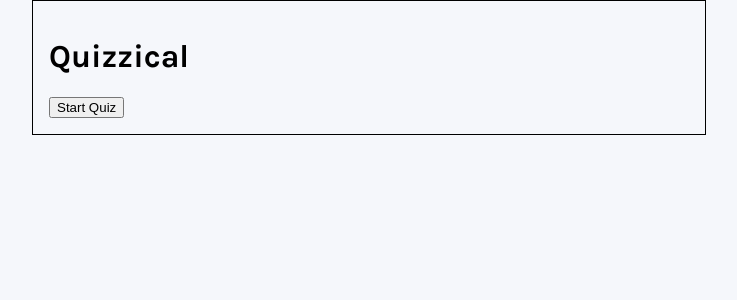
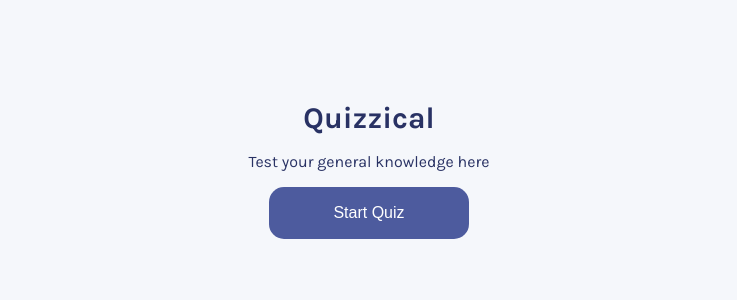
Before and after one commit to kevin120202/quizzical, a React (Vite) app: page / in a window 1280 px wide. Shown: the top 300 px of the page, without its empty margins (271-1008 px from the left). Built offline with nearby package versions, Linux system fonts and the light colour scheme.

Commit message:
added styling

```diff
--- a/src/App.css
+++ b/src/App.css
@@ -5,9 +5,90 @@ body {
     box-sizing: border-box;
 }
 
+h1 {
+    font-size: 30px;
+    color: #293264;
+    margin: 0;
+}
+
+h2 {
+    font-weight: 400;
+    font-size: 1rem;
+    color: #293264;
+    margin: 0;
+}
+
+p {
+    color: #293264;
+    font-size: 20px;
+    font-weight: 700;
+}
+
 main {
-    border: 1px solid black;
-    width: 50%;
-    margin: 0 auto;
-    padding: 1em;
+    /* border: 1px solid black; */
+    display: flex;
+    justify-content: center;
 }
+
+.first-page-content {
+    display: flex;
+    flex-direction: column;
+    align-items: center;
+    margin-top: 100px;
+    gap: 1em;
+}
+
+.answers-container {
+    display: inline-flex;
+
+}
+
+.question-container {
+    padding: 1em 0;
+    border-bottom: 1px solid #DBDEF0;
+}
+
+.radio-input {
+    display: none;
+}
+
+.radio-label {
+    border: 1px solid #4D5B9E;
+    padding: 8px 14px;
+    border-radius: 8px;
+    cursor: pointer;
+    margin-right: 1em;
+}
+
+.radio-input:checked+.radio-label {
+    background-color: #D6DBF5;
+}
+
+form {
+    display: flex;
+    flex-direction: column;
+    justify-content: center;
+}
+
+.start-quiz-btn,
+.check-answers-btn {
+    background-color: #4D5B9E;
+    width: 200px;
+    height: 52px;
+    border-radius: 15px;
+    border: none;
+    color: white;
+    font-size: 1rem;
+    font-weight: 500;
+    cursor: pointer;
+}
+
+.check-answers-btn {
+    align-self: center;
+    margin-top: 2em;
+}
+
+.score-text {
+    align-self: center;
+    font-size: 20px;
+}
--- a/src/App.jsx
+++ b/src/App.jsx
@@ -3,7 +3,7 @@ import './App.css'
 import Quiz from './components/Quiz'
 
 function App() {
-    const [StartQuiz, setStartQuiz] = useState(false)
+    const [startQuiz, setStartQuiz] = useState(false)
 
     function handleStartQuizBtn() {
         setStartQuiz(prev => !prev)
@@ -11,10 +11,11 @@ function App() {
 
     return (
         <main>
-            {StartQuiz ? <Quiz /> :
-                <div>
+            {startQuiz ? <Quiz /> :
+                <div className='first-page-content'>
                     <h1>Quizzical</h1>
-                    <button onClick={handleStartQuizBtn}>Start Quiz</button>
+                    <h2>Test your general knowledge here</h2>
+                    <button onClick={handleStartQuizBtn} className='start-quiz-btn'>Start Quiz</button>
                 </div>
             }
         </main>
--- a/src/components/Question.jsx
+++ b/src/components/Question.jsx
@@ -2,21 +2,37 @@ import React from "react";
 import { decode } from 'html-entities';
 
 export default function Question(props) {
-
     return (
-        <div>
-            <p>{decode(props.question.question, { level: 'html5' })}</p>
-            {props.question.randomAnswers.map((answer, index) => (
-                <div key={index}>
+        <div className="question-container">
+            <p>{decode(props.question.question)}</p>
+            {props.question.randomAnswers.map((answer, i) => (
+                <div key={i} className="answers-container">
                     <input
+                        className="radio-input"
                         type="radio"
-                        id={`${props.question.id}-${index}`}
+                        id={`${props.question.id}-${i}`}
                         name={props.question.id}
                         value={answer}
                         checked={props.question.chosenAnswer === answer}
                         onChange={() => props.handleAnswerChange(props.question.id, answer)}
+                        disabled={props.isCheckedAnswers}
                     />
-                    <label htmlFor={`${props.question.id}-${index}`}>{decode(answer, { level: "html5" })}</label>
+                    <label
+                        className="radio-label"
+                        htmlFor={`${props.question.id}-${i}`}
+                        style={{
+                            backgroundColor: props.isCheckedAnswers
+                                ? answer === props.question.correctAnswer
+                                    ? props.question.chosenAnswer === props.question.correctAnswer
+                                        ? "#94D7A2" // Green if correct answer was chosen
+                                        : "#D6DBF5" // Highlight correct answer if chosen answer was wrong
+                                    : props.question.chosenAnswer === answer
+                                        ? "#F8D7DA" // Red if wrong answer was chosen
+                                        : "none"
+                                : "none"
+                        }}>
+                        {decode(answer)}
+                    </label>
                 </div>
             ))}
         </div>
--- a/src/components/Quiz.jsx
+++ b/src/components/Quiz.jsx
@@ -3,28 +3,25 @@ import { v4 as uuidv4 } from 'uuid';
 import Question from "./Question";
 
 export default function Quiz() {
-    const [quizQuestions, setQuizQuestions] = useState([])
+    const [quizQuestionsData, setQuizQuestionsData] = useState([])
     const [score, setScore] = useState(0)
-    const [isLoading, setIsLoading] = useState(false)
     const [isCheckedAnswers, setIsCheckedAnswers] = useState(false)
 
     useEffect(() => {
+        fetchQuestions()
+    }, [])
+
     const fetchQuestions = async () => {
         const res = await fetch("https://opentdb.com/api.php?amount=5&category=21&difficulty=medium&type=multiple")
         const data = await res.json()
-
-            setQuizQuestions(data.results.map(result => ({
+        setQuizQuestionsData(data.results.map(result => ({
             question: result.question,
             correctAnswer: result.correct_answer,
             randomAnswers: getRandomAnswersArray([...result.incorrect_answers], result.correct_answer),
             id: uuidv4(),
             chosenAnswer: "none",
         })))
-            setScore(0)
-            setIsLoading(false)
     }
-        fetchQuestions()
-    }, [])
 
     const getRandomAnswersArray = (array, item) => {
         const randomIndex = Math.floor(Math.random() * (array.length + 1))
@@ -32,45 +29,46 @@ export default function Quiz() {
         return array
     }
 
+    console.log(quizQuestionsData);
+
     const handleAnswerChange = (id, answer) => {
-        if (!isCheckedAnswers) {
-            setQuizQuestions(prevQuestion => {
+        setQuizQuestionsData(prevQuestion => {
             return prevQuestion.map(question =>
                 question.id === id ? { ...question, chosenAnswer: answer } : question
             )
         })
     }
-    }
 
     const handleSubmit = (e) => {
         e.preventDefault()
-        let newScore = 0
-        quizQuestions.forEach(question => {
+        setIsCheckedAnswers(prev => !prev)
+        let score = 0
+        quizQuestionsData.map(question => {
             if (question.correctAnswer === question.chosenAnswer) {
-                newScore += 1
+                score++
             }
         })
-        setScore(newScore)
-        setIsCheckedAnswers(prev => !prev)
+        setScore(score)
     }
 
     const handlePlayAgain = () => {
-        setIsCheckedAnswers(prev => !prev)
+        fetchQuestions();
+        setIsCheckedAnswers(false)
+        setScore(0);
     }
 
-    const questionsComponents = quizQuestions.map(question => {
-        return <Question question={question} key={question.id} handleAnswerChange={handleAnswerChange} />
+    const questionsComponents = quizQuestionsData.map(question => {
+        return <Question question={question} key={question.id} handleAnswerChange={handleAnswerChange} isCheckedAnswers={isCheckedAnswers} />
     })
 
     return (
         <div>
-            <h1>Quiz</h1>
-            <form>
+            <form onSubmit={handleSubmit}>
                 {questionsComponents}
+                {isCheckedAnswers && <p className="score-text">You scored {score}/5 answers</p>}
+                {!isCheckedAnswers ? <button className="check-answers-btn" disabled={isCheckedAnswers}>Check Answers</button>
+                    : <button type="button" onClick={handlePlayAgain}>Play again</button>}
             </form>
-            {isCheckedAnswers && <p>You scored {score}/5 correct answers</p>}
-            <button onClick={handleSubmit}>Check answers</button>
-            <button onClick={handlePlayAgain}>Play again</button>
         </div>
     )
 }
```
Lines whose indentation alone changed are shown as unchanged.
